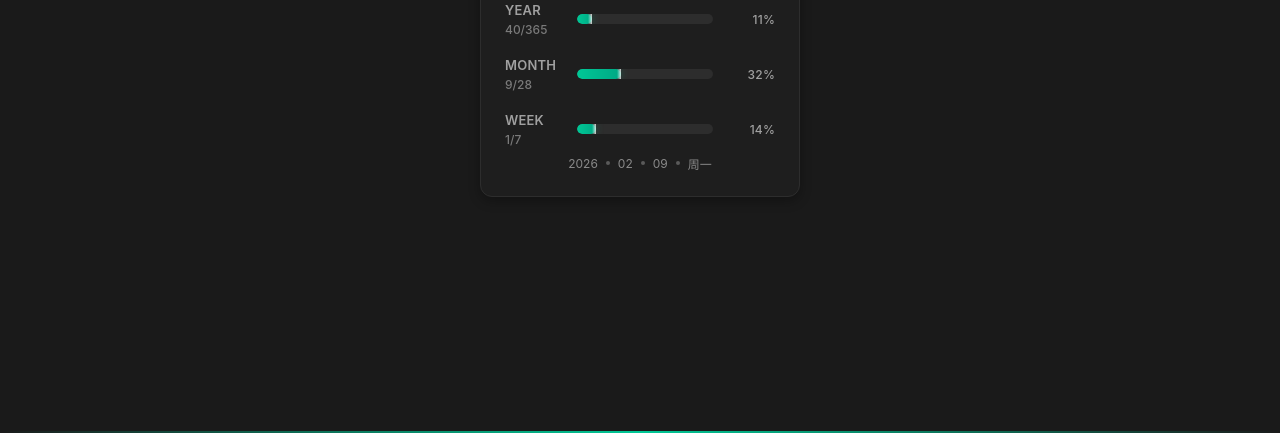
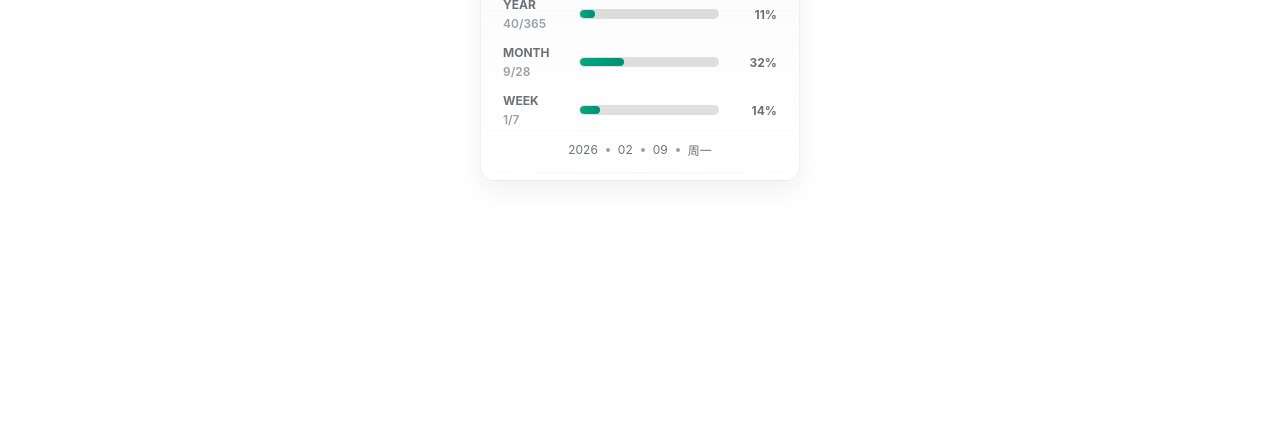
Before and after one commit to ismoyuai-hub/notion-widgets, a plain HTML site: page index.html in a window 1280 px wide. Shown: the part 367-800 px from the top of the page. Drawn offline with Linux system fonts and the light colour scheme.

Commit message:
Update index.html

```diff
--- a/index.html
+++ b/index.html
@@ -1,178 +1,183 @@
 <!DOCTYPE html>
 <html lang="zh-CN">
 <head>
-    <meta charset="UTF-8">
-    <meta name="viewport" content="width=device-width, initial-scale=1.0">
+  <meta charset="utf-8" />
+  <meta name="viewport" content="width=device-width,initial-scale=1" />
   <title>Notion 时间组件</title>
   <style>
-        * {
-            margin: 0;
-            padding: 0;
-            box-sizing: border-box;
-            font-family: -apple-system, BlinkMacSystemFont, 'Segoe UI', 'Inter', 'SF Pro Display', Roboto, 'Helvetica Neue', sans-serif;
+    /* ========== 全局重置 ========== */
+    * { box-sizing: border-box; margin: 0; padding: 0; }
+    html,body { height: 100%; }
+    body {
+      font-family: -apple-system, BlinkMacSystemFont, "Segoe UI", Inter, "SF Pro Display", Roboto, "Helvetica Neue", Arial, sans-serif;
+      -webkit-font-smoothing:antialiased;
+      -moz-osx-font-smoothing:grayscale;
+      background: transparent; /* 让 Notion 的背景可见（如果是 iframe 嵌入，外层背景会生效） */
+      display:flex;
+      justify-content:center;
+      align-items:center;
+      padding: 12px;
     }
 
-        body {
-            background: #1a1a1a;
-            color: #e0e0e0;
-            min-height: 100vh;
-            display: flex;
-            justify-content: center;
-            align-items: center;
-            padding: 10px;
+    /* ========== 主题变量（默认：深色） ========== */
+    :root {
+      --bg: #121314;
+      --card-bg: linear-gradient(180deg, rgba(255,255,255,0.02), rgba(0,0,0,0.12));
+      --muted: #8f9296;
+      --muted-2: #6f7376;
+      --text: #f7f8f8;
+      --accent-start: #00d0a3;
+      --accent-end: #00a884;
+      --accent-glow: rgba(0,208,163,0.16);
+      --edge: rgba(255,255,255,0.03);
+      --shadow: 0 8px 26px rgba(0,0,0,0.55);
     }
 
-        /* Notion 深色主题适配 */
-        .notion-widget {
+    /* 浅色主题覆盖（会在 JS 中添加 body.light） */
+    body.light {
+      --bg: #fff;
+      --card-bg: linear-gradient(180deg, rgba(0,0,0,0.02), rgba(255,255,255,0.98));
+      --muted: #6b7177;
+      --muted-2: #9aa0a6;
+      --text: #111213;
+      --accent-start: #00a884;
+      --accent-end: #008f6f;
+      --accent-glow: rgba(0,168,132,0.08);
+      --edge: rgba(0,0,0,0.06);
+      --shadow: 0 10px 30px rgba(15,15,15,0.06);
+    }
+
+    /* 还支持系统偏好（在没有 URL 强制时作为默认） */
+    @media (prefers-color-scheme: light) {
+      :root { /* keep root defs — JS will respect media when theme=auto */ }
+    }
+
+    /* ========== 小卡片布局 ========== */
+    .widget-wrap {
       width: 100%;
       max-width: 320px;
-            padding: 24px;
-            border-radius: 12px;
-            background: #1e1e1e;
-            box-shadow: 0 4px 12px rgba(0, 0, 0, 0.3);
-            border: 1px solid #2d2d2d;
-            overflow: hidden;
+      position: relative;
     }
 
-        /* 日期标题样式 */
+    .notion-widget {
+      position: relative;
+      border-radius: 14px;
+      padding: 22px;
+      background: var(--card-bg);
+      color: var(--text);
+      box-shadow: var(--shadow);
+      border: 1px solid var(--edge);
+      overflow: hidden;
+      transform-origin: center;
+    }
+
+    /* subtle gradient edge lines */
+    .notion-widget::before,
+    .notion-widget::after {
+      content: "";
+      position: absolute;
+      left: 0; right: 0;
+      height: 2px;
+      pointer-events: none;
+      opacity: 0.95;
+      background: linear-gradient(90deg, transparent, var(--accent-start), transparent);
+      mix-blend-mode: overlay;
+    }
+    .notion-widget::before { top: 6px; }
+    .notion-widget::after  { bottom: 6px; }
+
+    /* 标题/时间 */
     .date-header {
       text-align: center;
+      font-size: 12px;
+      color: var(--muted);
+      font-weight: 600;
+      letter-spacing: 0.4px;
+      margin-bottom: 10px;
+    }
+    .time-display {
+      font-size: 44px;
+      font-weight: 800;
+      text-align: center;
+      line-height: 1;
+      letter-spacing: -1px;
+      color: var(--text);
       margin-bottom: 18px;
-            font-size: 12px;
-            color: #8a8a8a;
-            font-weight: 500;
-            letter-spacing: 0.5px;
+      text-shadow: 0 2px 6px var(--accent-glow);
     }
 
-        /* 时间显示样式 */
-        .time-display {
-            font-size: 46px;
-            font-weight: 700;
-            text-align: center;
-            margin-bottom: 22px;
-            line-height: 1.1;
-            letter-spacing: -0.8px;
-            color: #ffffff;
-            text-shadow: 0 1px 2px rgba(0, 0, 0, 0.3);
+    /* 进度区域 */
+    .progress-section { display:flex; flex-direction: column; gap: 14px; }
+    .progress-item { display:flex; align-items:center; gap:12px; }
+    .progress-label { flex:0 0 64px; display:flex; flex-direction:column; }
+    .label {
+      font-size: 12px;
+      font-weight:700;
+      color: var(--muted);
+      margin-bottom: 4px;
     }
-
-        /* 进度条区域 */
-        .progress-section {
-            display: flex;
-            flex-direction: column;
-            gap: 20px;
-        }
-
-        .progress-item {
-            display: flex;
-            align-items: center;
-            gap: 12px;
-        }
-
-        .progress-label {
-            flex: 0 0 60px;
-            display: flex;
-            flex-direction: column;
-        }
-
-        .label {
-            font-size: 13px;
-            font-weight: 600;
-            color: #a0a0a0;
-            margin-bottom: 4px;
-            letter-spacing: 0.2px;
-        }
-
     .value {
       font-size: 12px;
-            color: #7a7a7a;
-            font-weight: 500;
+      color: var(--muted-2);
+      font-weight:600;
     }
 
     .progress-bar-container {
-            flex: 1;
+      flex:1;
       height: 10px;
-            background-color: #2d2d2d;
-            border-radius: 5px;
-            overflow: hidden;
-            position: relative;
+      background: rgba(0,0,0,0.12);
+      border-radius: 999px;
+      overflow:hidden;
+      position:relative;
+      border: 1px solid rgba(255,255,255,0.02);
+      backdrop-filter: blur(2px);
+    }
+    .progress-bar {
+      height:100%;
+      width:0%;
+      border-radius:999px;
+      transition: width 700ms cubic-bezier(.22,.9,.36,1);
+      background: linear-gradient(90deg, var(--accent-start), var(--accent-end));
+      box-shadow: 0 6px 18px var(--accent-glow);
+      position:relative;
+    }
+    .progress-info {
+      flex:0 0 46px;
+      text-align:right;
+      font-size:12px;
+      font-weight:700;
+      color:var(--muted);
     }
 
-        .progress-bar {
-            height: 100%;
-            border-radius: 5px;
-            transition: width 0.5s cubic-bezier(0.4, 0, 0.2, 1);
-            position: relative;
-            background: linear-gradient(90deg, #00c896 0%, #00a884 100%);
-            box-shadow: 0 0 8px rgba(0, 200, 150, 0.3);
+    /* 底部日期显示 */
+    .date-format {
+      display:flex;
+      justify-content:center;
+      align-items:center;
+      gap:8px;
+      margin-top:14px;
+      font-size:12px;
+      color:var(--muted);
+    }
+    .date-divider { width:4px; height:4px; border-radius:50%; background:var(--muted-2); }
+
+    /* ========== 响应式与嵌入适配 ========== */
+    @media (max-width: 360px) {
+      .time-display { font-size: 34px; }
+      .notion-widget { padding: 16px; border-radius: 12px; }
     }
 
-        .progress-bar::after {
-            content: '';
-            position: absolute;
-            top: 0;
-            right: 0;
-            bottom: 0;
-            width: 4px;
-            background: linear-gradient(
-                to right,
-                transparent 0%,
-                rgba(255, 255, 255, 0.8) 100%
-            );
-        }
-
-        .progress-info {
-            flex: 0 0 50px;
-            text-align: right;
-            font-size: 12px;
-            font-weight: 500;
-            color: #a0a0a0;
-            letter-spacing: 0.2px;
-        }
-
-        /* 日期格式优化 */
-        .date-format {
-            display: flex;
-            justify-content: center;
-            align-items: center;
-            gap: 8px;
-            margin-top: 8px;
-            font-size: 12px;
-            color: #8a8a8a;
-        }
-
-        .date-divider {
-            width: 4px;
-            height: 4px;
-            background: #5a5a5a;
-            border-radius: 50%;
-        }
-
-        /* 额外的视觉效果 */
-        .notion-widget::before {
-            content: '';
-            position: absolute;
-            top: 0;
-            left: 0;
-            right: 0;
-            height: 2px;
-            background: linear-gradient(90deg, transparent, #00c896, transparent);
-        }
-
-        .notion-widget::after {
-            content: '';
-            position: absolute;
-            bottom: 0;
-            left: 0;
-            right: 0;
-            height: 2px;
-            background: linear-gradient(90deg, transparent, #00c896, transparent);
+    /* 当 Notion embed 区域很小（比如行内）时自适应缩放 */
+    .scale-down {
+      transform: scale(var(--scale,1));
+      transform-origin: center top;
     }
   </style>
 </head>
 <body>
-    <div class="notion-widget">
-        <div class="date-header" id="dateHeader">2026年2月9日 周一 | Monday</div>
+  <div class="widget-wrap">
+    <div class="notion-widget scale-down" id="widget">
+      <div class="date-header" id="dateHeader">--</div>
       <div class="time-display" id="timeDisplay">--:--:--</div>
 
       <div class="progress-section">
@@ -211,110 +216,152 @@
       </div>
 
       <div class="date-format">
-            <span id="yearLabel">2026</span>
+        <span id="yearLabel">----</span>
         <span class="date-divider"></span>
-            <span id="monthLabel">02</span>
+        <span id="monthLabel">--</span>
         <span class="date-divider"></span>
-            <span id="dayLabel">09</span>
+        <span id="dayLabel">--</span>
         <span class="date-divider"></span>
-            <span id="dayOfWeekLabel">周一</span>
+        <span id="dayOfWeekLabel">--</span>
+      </div>
     </div>
   </div>
 
   <script>
-        // 中文星期映射
-        const weekDaysCN = ['周日', '周一', '周二', '周三', '周四', '周五', '周六'];
-        // 英文星期映射
-        const weekDaysEN = ['Sunday', 'Monday', 'Tuesday', 'Wednesday', 'Thursday', 'Friday', 'Saturday'];
-        // 月份映射
-        const monthsCN = ['01', '02', '03', '04', '05', '06', '07', '08', '09', '10', '11', '12'];
+    // 映射
+    const weekDaysCN = ['周日','周一','周二','周三','周四','周五','周六'];
+    const weekDaysEN = ['Sunday','Monday','Tuesday','Wednesday','Thursday','Friday','Saturday'];
 
-        // 更新时间显示
+    // ----- 主题检测与应用 -----
+    // 优先级：URL 参数 theme=dark|light|auto > 系统 prefers-color-scheme (当 theme=auto 或无参数)
+    function getUrlTheme() {
+      try {
+        const params = new URLSearchParams(window.location.search || '');
+        const t = params.get('theme');
+        if (!t) return null;
+        const v = t.toLowerCase();
+        if (['dark','light','auto'].includes(v)) return v;
+      } catch (e) { }
+      return null;
+    }
+
+    function applyTheme(theme) {
+      // theme: 'dark'|'light'|'auto'
+      if (theme === 'light') {
+        document.body.classList.add('light');
+      } else if (theme === 'dark') {
+        document.body.classList.remove('light');
+      } else {
+        // auto: 根据系统偏好
+        const isLight = window.matchMedia && window.matchMedia('(prefers-color-scheme: light)').matches;
+        if (isLight) document.body.classList.add('light'); else document.body.classList.remove('light');
+      }
+    }
+
+    // 读取 URL 强制主题或使用 auto
+    const forced = getUrlTheme();
+    applyTheme(forced || 'auto');
+
+    // 如果是 auto 或无参数，监听系统偏好变化
+    if (!forced || forced === 'auto') {
+      if (window.matchMedia) {
+        const mq = window.matchMedia('(prefers-color-scheme: light)');
+        mq.addEventListener ? mq.addEventListener('change', () => applyTheme('auto')) : mq.addListener(() => applyTheme('auto'));
+      }
+    }
+
+    // 另外，如果你希望从 Notion 父页面接收 postMessage 指令（高级），可以监听：
+    // window.addEventListener('message', e => {
+    //   if (e.data && e.data.notionTheme) applyTheme(e.data.notionTheme);
+    // });
+
+    // ----- 时间与进度计算 -----
+    function pad(n){ return n.toString().padStart(2,'0'); }
+    function getDayOfYear(date) {
+      const start = new Date(date.getFullYear(),0,0);
+      const diff = date - start;
+      const oneDay = 1000*60*60*24;
+      return Math.floor(diff/oneDay);
+    }
+
+    function updateProgress(now) {
+      const year = now.getFullYear();
+      const month = now.getMonth(); // 0-11
+      const date = now.getDate();
+      const dayOfWeek = now.getDay(); // 0-6 (Sun-Sat)
+
+      // Year
+      const isLeap = (year%4===0 && year%100!==0) || (year%400===0);
+      const daysInYear = isLeap ? 366 : 365;
+      const dayOfYear = getDayOfYear(now);
+      const yearPercent = Math.min(100, (dayOfYear / daysInYear) * 100);
+      document.getElementById('yearProgress').style.width = `${yearPercent}%`;
+      document.getElementById('yearValue').textContent = `${dayOfYear}/${daysInYear}`;
+      document.getElementById('yearPercentage').textContent = `${Math.round(yearPercent)}%`;
+
+      // Month
+      const daysInMonth = new Date(year, month+1, 0).getDate();
+      const monthPercent = Math.min(100, (date / daysInMonth) * 100);
+      document.getElementById('monthProgress').style.width = `${monthPercent}%`;
+      document.getElementById('monthValue').textContent = `${date}/${daysInMonth}`;
+      document.getElementById('monthPercentage').textContent = `${Math.round(monthPercent)}%`;
+
+      // Week (Notion 周从周一开始，周日作为第7天)
+      const notionWeekDay = dayOfWeek === 0 ? 7 : dayOfWeek; // Sunday -> 7
+      const weekPercent = Math.min(100, (notionWeekDay / 7) * 100);
+      document.getElementById('weekProgress').style.width = `${weekPercent}%`;
+      document.getElementById('weekValue').textContent = `${notionWeekDay}/7`;
+      document.getElementById('weekPercentage').textContent = `${Math.round(weekPercent)}%`;
+    }
+
     function updateTime() {
       const now = new Date();
+      const hh = pad(now.getHours()), mm = pad(now.getMinutes()), ss = pad(now.getSeconds());
+      document.getElementById('timeDisplay').textContent = `${hh}:${mm}:${ss}`;
 
-            // 时间格式化
-            const hours = now.getHours().toString().padStart(2, '0');
-            const minutes = now.getMinutes().toString().padStart(2, '0');
-            const seconds = now.getSeconds().toString().padStart(2, '0');
-            document.getElementById('timeDisplay').textContent = `${hours}:${minutes}:${seconds}`;
+      const year = now.getFullYear(), month = pad(now.getMonth()+1), date = pad(now.getDate());
+      const wcn = weekDaysCN[now.getDay()], wen = weekDaysEN[now.getDay()];
+      document.getElementById('dateHeader').textContent = `${year}年${month}月${date}日 ${wcn} | ${wen}`;
+      document.getElementById('yearLabel').textContent = year;
+      document.getElementById('monthLabel').textContent = month;
+      document.getElementById('dayLabel').textContent = date;
+      document.getElementById('dayOfWeekLabel').textContent = wcn;
 
-            // 日期格式化
-            const year = now.getFullYear();
-            const month = now.getMonth() + 1;
-            const date = now.getDate();
-            const dayOfWeek = now.getDay();
-
-            // 更新日期标题
-            document.getElementById('dateHeader').textContent =
-                `${year}年${month.toString().padStart(2, '0')}月${date.toString().padStart(2, '0')}日 ${weekDaysCN[dayOfWeek]} | ${weekDaysEN[dayOfWeek]}`;
-
-            // 更新底部日期格式
-            document.getElementById('yearLabel').textContent = year;
-            document.getElementById('monthLabel').textContent = month.toString().padStart(2, '0');
-            document.getElementById('dayLabel').textContent = date.toString().padStart(2, '0');
-            document.getElementById('dayOfWeekLabel').textContent = weekDaysCN[dayOfWeek];
-
-            // 计算进度
       updateProgress(now);
     }
 
-        // 更新进度条
-        function updateProgress(now) {
-            const year = now.getFullYear();
-            const month = now.getMonth(); // 0-11
-            const date = now.getDate(); // 1-31
-            const dayOfWeek = now.getDay(); // 0-6 (周日-周六)
+    // 节能优化：可见时更新，隐藏时暂停（避免在嵌入页面造成性能压力）
+    let timer = null;
+    function startTicker() {
+      updateTime();
+      if (timer) clearInterval(timer);
+      timer = setInterval(updateTime, 1000);
+    }
+    function stopTicker() { if (timer) clearInterval(timer); timer = null; }
 
-            // === Year 进度 ===
-            const isLeapYear = (year % 4 === 0 && year % 100 !== 0) || (year % 400 === 0);
-            const daysInYear = isLeapYear ? 366 : 365;
-            const dayOfYear = getDayOfYear(now);
-            const yearProgress = (dayOfYear / daysInYear) * 100;
-            const yearPercentage = Math.round(yearProgress);
+    document.addEventListener('visibilitychange', () => {
+      if (document.visibilityState === 'visible') startTicker(); else stopTicker();
+    });
 
-            document.getElementById('yearProgress').style.width = `${yearProgress}%`;
-            document.getElementById('yearValue').textContent = `${dayOfYear}/${daysInYear}`;
-            document.getElementById('yearPercentage').textContent = `${yearPercentage}%`;
+    // 启动
+    startTicker();
 
-            // === Month 进度 ===
-            const daysInMonth = new Date(year, month + 1, 0).getDate();
-            const monthProgress = (date / daysInMonth) * 100;
-            const monthPercentage = Math.round(monthProgress);
-
-            document.getElementById('monthProgress').style.width = `${monthProgress}%`;
-            document.getElementById('monthValue').textContent = `${date}/${daysInMonth}`;
-            document.getElementById('monthPercentage').textContent = `${monthPercentage}%`;
-
-            // === Week 进度 ===
-            // Notion 的周从周一开始，周日为第7天
-            const weekDay = dayOfWeek === 0 ? 7 : dayOfWeek; // 周日=7, 周一=1
-            const weekProgress = (weekDay / 7) * 100;
-            const weekPercentage = Math.round(weekProgress);
-
-            document.getElementById('weekProgress').style.width = `${weekProgress}%`;
-            document.getElementById('weekValue').textContent = `${weekDay}/7`;
-            document.getElementById('weekPercentage').textContent = `${weekPercentage}%`;
+    // ----- 可选：在非常小的嵌入框中自动缩放（如果父容器宽度有限，调整 scale） -----
+    // 逻辑：当 widget-wrap 宽度小于设计宽度时按比例缩放
+    (function adaptiveScale() {
+      const wrap = document.querySelector('.widget-wrap');
+      const widget = document.getElementById('widget');
+      function doScale() {
+        try {
+          const parentW = wrap.clientWidth || document.documentElement.clientWidth;
+          const designW = 320;
+          const scale = Math.min(1, parentW / designW);
+          widget.style.setProperty('--scale', scale.toString());
+        } catch(e) {}
       }
-
-        // 计算一年中的第几天
-        function getDayOfYear(date) {
-            const start = new Date(date.getFullYear(), 0, 0);
-            const diff = date - start;
-            const oneDay = 1000 * 60 * 60 * 24;
-            return Math.floor(diff / oneDay);
-        }
-
-        // 初始化并开始定时更新
-        updateTime();
-        setInterval(updateTime, 1000);
-
-        // 页面可见性优化
-        document.addEventListener('visibilitychange', () => {
-            if (document.visibilityState === 'visible') {
-                updateTime();
-            }
-        });
+      window.addEventListener('resize', doScale);
+      doScale();
+    })();
   </script>
 </body>
 </html>
```
Lines whose indentation alone changed are shown as unchanged.
